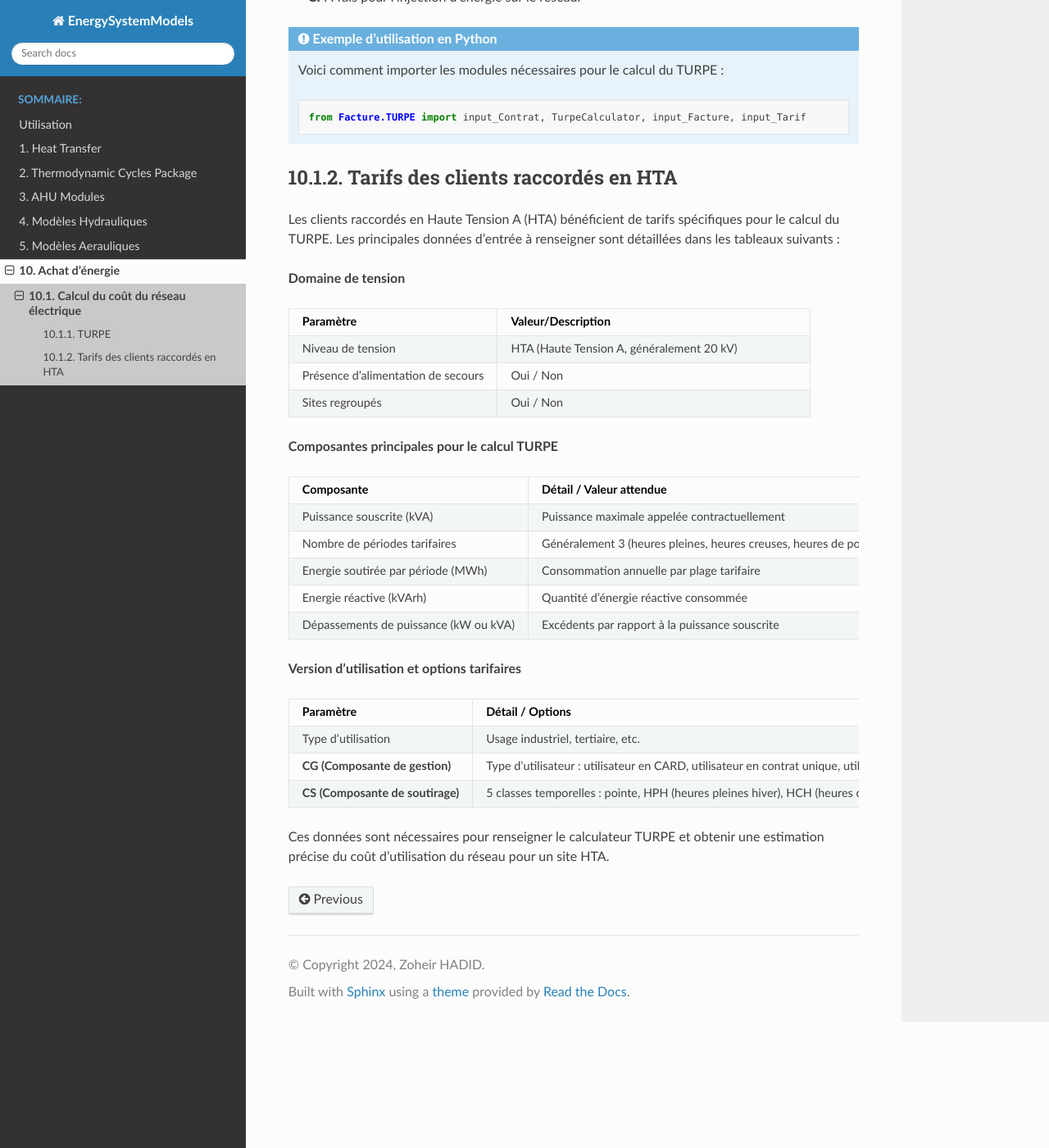
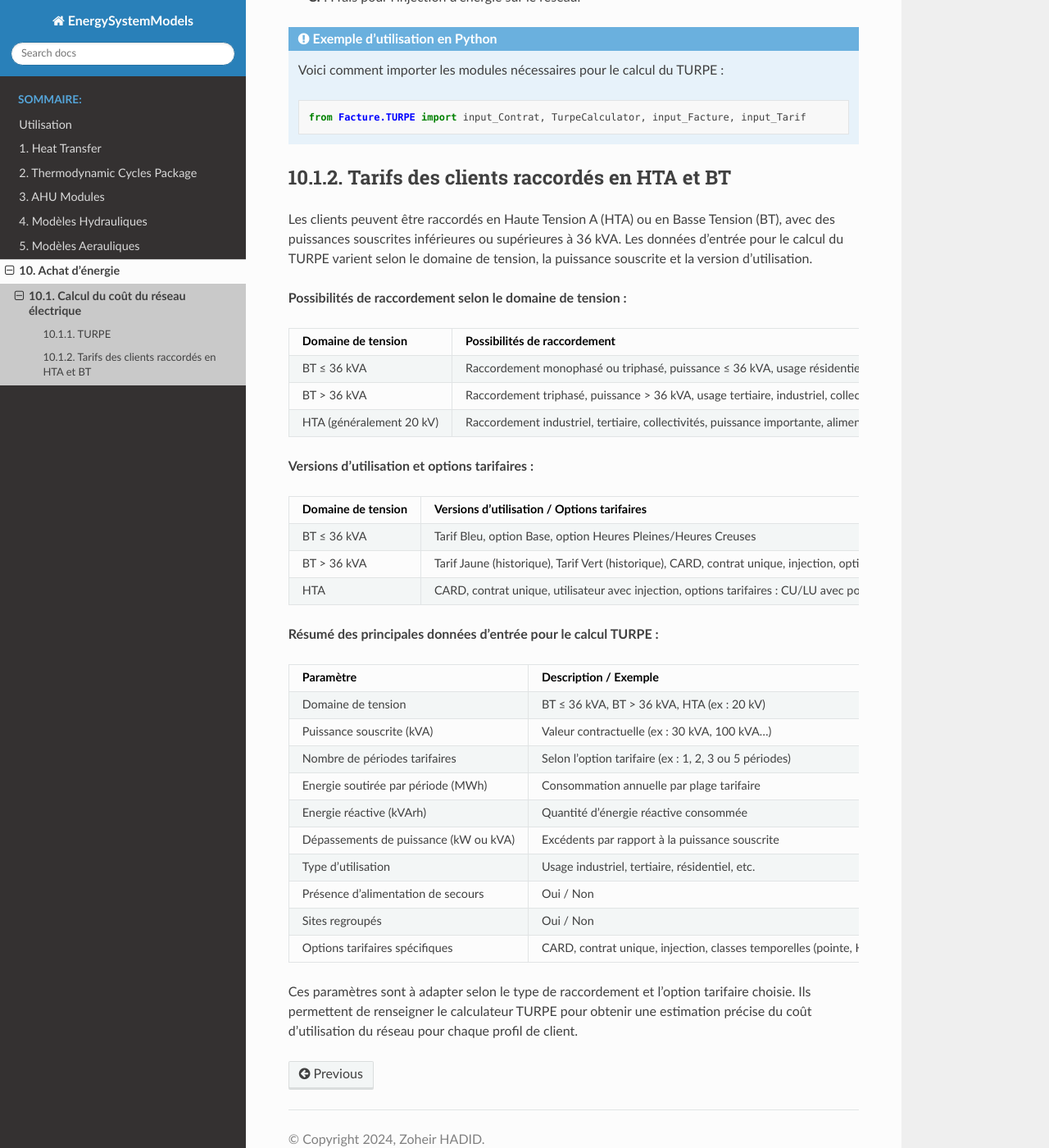
Before and after one commit to ZoheirHADID/EnergySystemModels-fr, a Sphinx documentation site: the page built from docs/source/010-achat-energie/contrat_electricite.rst, in a window 1280 px wide and 1400 px high, scrolled down 956 px. Shown: the whole window at 82% size. Built offline with Sphinx 7.4.7 and the Read the Docs theme 3.1.0, drawn with Linux system fonts in a browser that asks for light colours; pages that are not in the unit, such as notebooks, are missing from menus.

Commit message:
010-achat-energie/index

```diff
--- a/docs/source/010-achat-energie/contrat_electricite.rst
+++ b/docs/source/010-achat-energie/contrat_electricite.rst
@@ -56,59 +56,68 @@ La formule générale du TURPE est donc :
 
       from Facture.TURPE import input_Contrat, TurpeCalculator, input_Facture, input_Tarif
 
-10.1.2. Tarifs des clients raccordés en HTA
---------------------------------------------
+10.1.2. Tarifs des clients raccordés en HTA et BT
+-----------------------------------------------
 
-Les clients raccordés en Haute Tension A (HTA) bénéficient de tarifs spécifiques pour le calcul du TURPE. Les principales données d'entrée à renseigner sont détaillées dans les tableaux suivants :
+Les clients peuvent être raccordés en Haute Tension A (HTA) ou en Basse Tension (BT), avec des puissances souscrites inférieures ou supérieures à 36 kVA. Les données d'entrée pour le calcul du TURPE varient selon le domaine de tension, la puissance souscrite et la version d'utilisation.
 
-**Domaine de tension**
+**Possibilités de raccordement selon le domaine de tension :**
+
+.. list-table::
+   :header-rows: 1
+   :widths: 30 70
+
+   * - Domaine de tension
+     - Possibilités de raccordement
+   * - BT ≤ 36 kVA
+     - Raccordement monophasé ou triphasé, puissance ≤ 36 kVA, usage résidentiel ou petit tertiaire
+   * - BT > 36 kVA
+     - Raccordement triphasé, puissance > 36 kVA, usage tertiaire, industriel, collectif
+   * - HTA (généralement 20 kV)
+     - Raccordement industriel, tertiaire, collectivités, puissance importante, alimentation principale ou de secours
+
+**Versions d'utilisation et options tarifaires :**
+
+.. list-table::
+   :header-rows: 1
+   :widths: 30 70
+
+   * - Domaine de tension
+     - Versions d'utilisation / Options tarifaires
+   * - BT ≤ 36 kVA
+     - Tarif Bleu, option Base, option Heures Pleines/Heures Creuses
+   * - BT > 36 kVA
+     - Tarif Jaune (historique), Tarif Vert (historique), CARD, contrat unique, injection, options Heures Pleines/Heures Creuses, EJP, Tempo
+   * - HTA
+     - CARD, contrat unique, utilisateur avec injection, options tarifaires : CU/LU avec pointe fixe ou mobile, 5 classes temporelles (pointe, HPH, HCH, HPB, HCB), alimentation de secours, sites regroupés
+
+**Résumé des principales données d'entrée pour le calcul TURPE :**
 
 .. list-table::
    :header-rows: 1
    :widths: 40 60
 
    * - Paramètre
-     - Valeur/Description
-   * - Niveau de tension
-     - HTA (Haute Tension A, généralement 20 kV)
-   * - Présence d’alimentation de secours
-     - Oui / Non
-   * - Sites regroupés
-     - Oui / Non
-
-**Composantes principales pour le calcul TURPE**
-
-.. list-table::
-   :header-rows: 1
-   :widths: 40 60
-
-   * - Composante
-     - Détail / Valeur attendue
+     - Description / Exemple
+   * - Domaine de tension
+     - BT ≤ 36 kVA, BT > 36 kVA, HTA (ex : 20 kV)
    * - Puissance souscrite (kVA)
-     - Puissance maximale appelée contractuellement
+     - Valeur contractuelle (ex : 30 kVA, 100 kVA…)
    * - Nombre de périodes tarifaires
-     - Généralement 3 (heures pleines, heures creuses, heures de pointe)
+     - Selon l’option tarifaire (ex : 1, 2, 3 ou 5 périodes)
    * - Energie soutirée par période (MWh)
      - Consommation annuelle par plage tarifaire
    * - Energie réactive (kVArh)
      - Quantité d’énergie réactive consommée
    * - Dépassements de puissance (kW ou kVA)
      - Excédents par rapport à la puissance souscrite
+   * - Type d’utilisation
+     - Usage industriel, tertiaire, résidentiel, etc.
+   * - Présence d’alimentation de secours
+     - Oui / Non
+   * - Sites regroupés
+     - Oui / Non
+   * - Options tarifaires spécifiques
+     - CARD, contrat unique, injection, classes temporelles (pointe, HPH, HCH, HPB, HCB), CU/LU, pointe fixe/mobile
 
-**Version d'utilisation et options tarifaires**
-
-.. list-table::
-   :header-rows: 1
-   :widths: 40 60
-
-   * - Paramètre
-     - Détail / Options
-   * - Type d’utilisation
-     - Usage industriel, tertiaire, etc.
-   * - **CG (Composante de gestion)**
-     - Type d'utilisateur : utilisateur en CARD, utilisateur en contrat unique, utilisateur avec injection
-   * - **CS (Composante de soutirage)**
-     - 5 classes temporelles : pointe, HPH (heures pleines hiver), HCH (heures creuses hiver), HPB (heures pleines été), HCB (heures creuses été).
-       Option tarifaire : CU avec pointe fixe, LU avec pointe fixe, CU avec pointe mobile, Longue Utilisation avec pointe mobile
-
-Ces données sont nécessaires pour renseigner le calculateur TURPE et obtenir une estimation précise du coût d’utilisation du réseau pour un site HTA.
+Ces paramètres sont à adapter selon le type de raccordement et l’option tarifaire choisie. Ils permettent de renseigner le calculateur TURPE pour obtenir une estimation précise du coût d’utilisation du réseau pour chaque profil de client.
```
